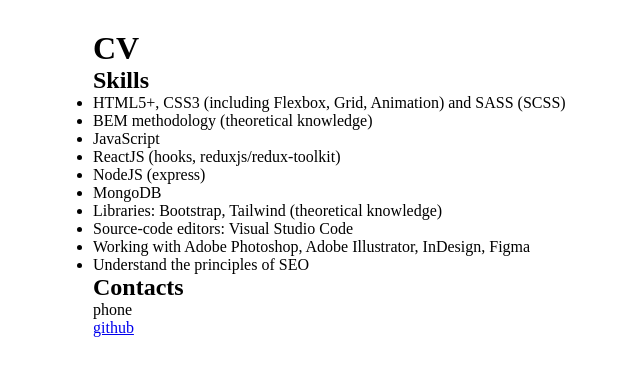
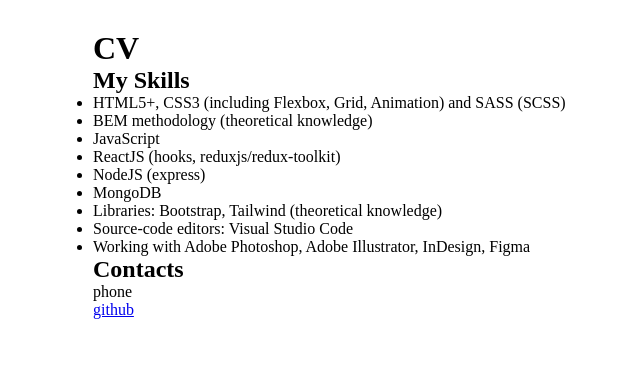
Before and after one commit to visotnik/portfolio, a plain HTML site: page index.html in a window 1280 px wide. Shown: the whole page, without its empty margins (187-827 px from the left). Drawn offline with Linux system fonts and the light colour scheme.

Commit message:
new data added in master branch

```diff
--- a/index.html
+++ b/index.html
@@ -13,7 +13,7 @@
         <h1>CV</h1>
       </div>
       <div class="card">
-        <h2>Skills</h2>
+        <h2>My Skills</h2>
         <ul>
           <li>
             HTML5+, CSS3 (including Flexbox, Grid, Animation) and SASS (SCSS)
@@ -28,7 +28,6 @@
           <li>
             Working with Adobe Photoshop, Adobe Illustrator, InDesign, Figma
           </li>
-          <li>Understand the principles of SEO</li>
         </ul>
       </div>
       <div class="card">
```
Also changed, not shown: index.js (+7 -0 lines).
